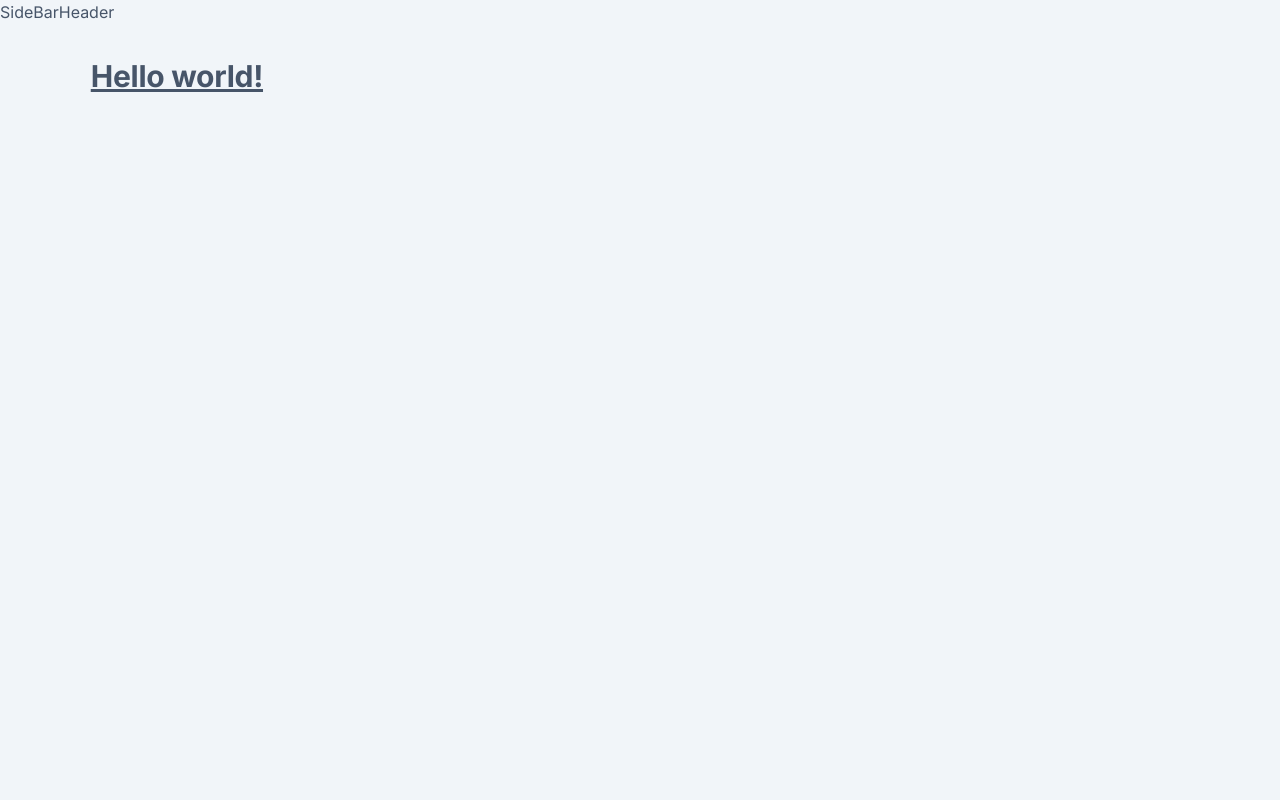
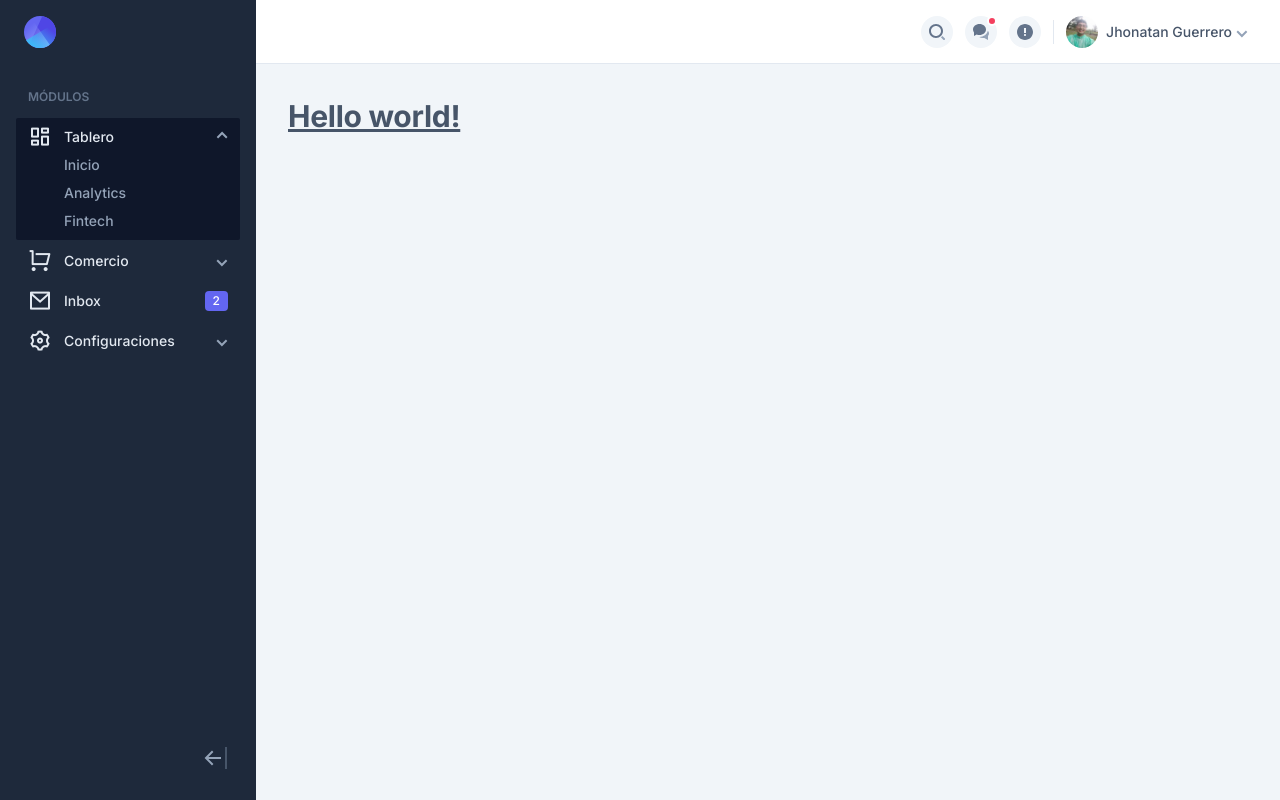
Before and after one commit to dejeloper/zaiko-front, a Next.js app: page / in a window 1280 px wide. Built offline with nearby package versions, Linux system fonts and the light colour scheme.

Commit message:
Updated AppLayout with Sidebar and Header

```diff
--- a/src/components/Layouts/AppLayout.tsx
+++ b/src/components/Layouts/AppLayout.tsx
@@ -1,8 +1,8 @@
 import { useState } from 'react';
 import Head from 'next/head';
 
-// import { Sidebar } from './_AppLayout/sidebar';
-// import { Header } from './_AppLayout/header';
+import { Sidebar } from './App/sidebar';
+import { Header } from './App/header';
 
 interface AppLayoutProps {
   children: React.ReactNode;
@@ -19,11 +19,9 @@ export const AppLayout = ({ children }: AppLayoutProps) => {
         <meta name="viewport" content="width=device-width, initial-scale=1.0" />
       </Head>
       <div className="flex h-screen overflow-hidden">
-        SideBar
-        {/* <Sidebar sidebarOpen={sidebarOpen} setSidebarOpen={setSidebarOpen} /> */}
+        <Sidebar sidebarOpen={sidebarOpen} setSidebarOpen={setSidebarOpen} />
         <div className="relative flex flex-col flex-1 overflow-y-auto overflow-x-hidden">
-          Header
-          {/* <Header sidebarOpen={sidebarOpen} setSidebarOpen={setSidebarOpen} /> */}
+          <Header sidebarOpen={sidebarOpen} setSidebarOpen={setSidebarOpen} />
           <main>
             <div className="px-4 sm:px-6 lg:px-8 py-8 w-full max-w-9xl mx-auto">
               {children}
```
